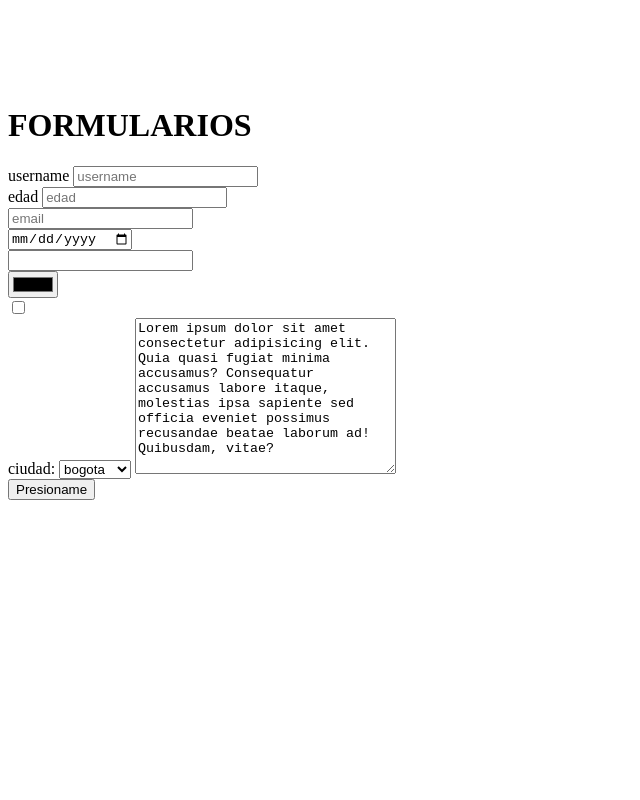
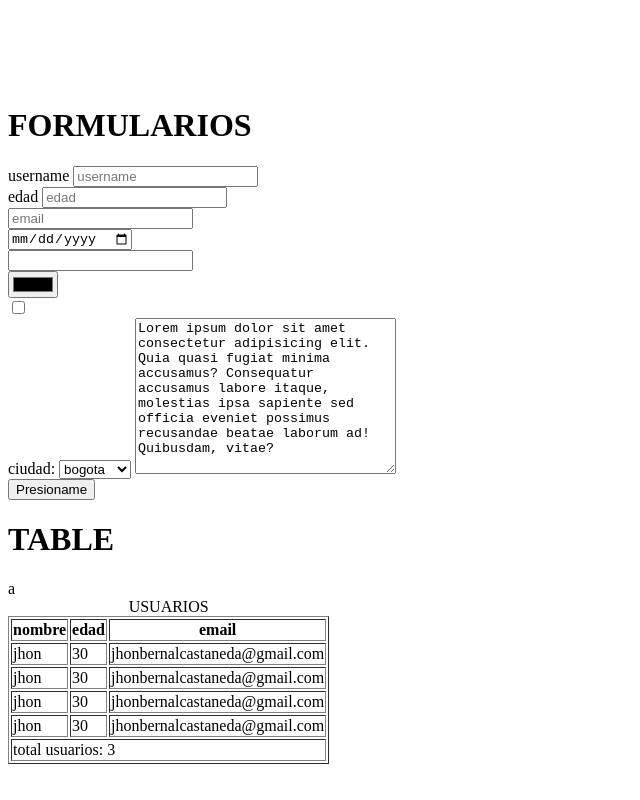
Before and after one commit to alucardkiba1/project-2, a plain HTML site: page index.html in a window 1280 px wide. Shown: the part 5378-6178 px from the top of the page, without its empty margins (0-640 px from the left). Drawn offline with Linux system fonts and the light colour scheme.

Commit message:
crear tabla

```diff
--- a/index.html
+++ b/index.html
@@ -171,8 +171,8 @@
     <h6>Titulo de sexto nivel</h6>
 
     <footer>
-        <a href="mailto:email@correo.com">contactanos a nuestro email</a>
-        <a href="tel:+333333333"></a>
+        <a href="mailto:jhonbernalcastaneda@gmail.com">contactanos a nuestro email</a>
+        <a href="tel:3143542248"></a>
     </footer>
 
     <img
@@ -206,7 +206,6 @@
         referrerpolicy="no-referrer-when-downgrade"
     >
     </iframe>
-
     <object
         data="./PDF/partitura.pdf"
         type="application/pdf"
@@ -296,7 +295,57 @@
 
 
         <button>Presioname</button>
+        <H1>TABLE</H1>
+        <TAble border="1px">
+         <CAPtion>USUARIOS</CAPtion>
+         <thead>
+            <TR>
+                <th>nombre</th>
+                <th>edad</th>
+                <th>email</th>a
+            </TR>
+         </thead>
+         <tbody>
+            <tr>
+              <td>
+                jhon
+              </td>
+              <td>30</td>
+              <td>jhonbernalcastaneda@gmail.com</td>
+            </tr>
+            <tr>
+                <td>
+                  jhon
+                </td>
+                <td>30</td>
+                <td>jhonbernalcastaneda@gmail.com</td>
+              </tr>
+              <tr>
+                <td>
+                  jhon
+                </td>
+                <td>30</td>
+                <td>jhonbernalcastaneda@gmail.com</td>
+              </tr>
+              <tr>
+                <td>
+                  jhon
+                </td>
+                <td>30</td>
+                <td>jhonbernalcastaneda@gmail.com</td>
+              </tr>
+         </tbody>
+         <tfoot>
+            <tr>
+                <td colspan="3">
+                    total usuarios: 3
+                </td>
+            </tr>
 
+         </tfoot>
+
+
+        </TAble>
 
     </form>
 
```
